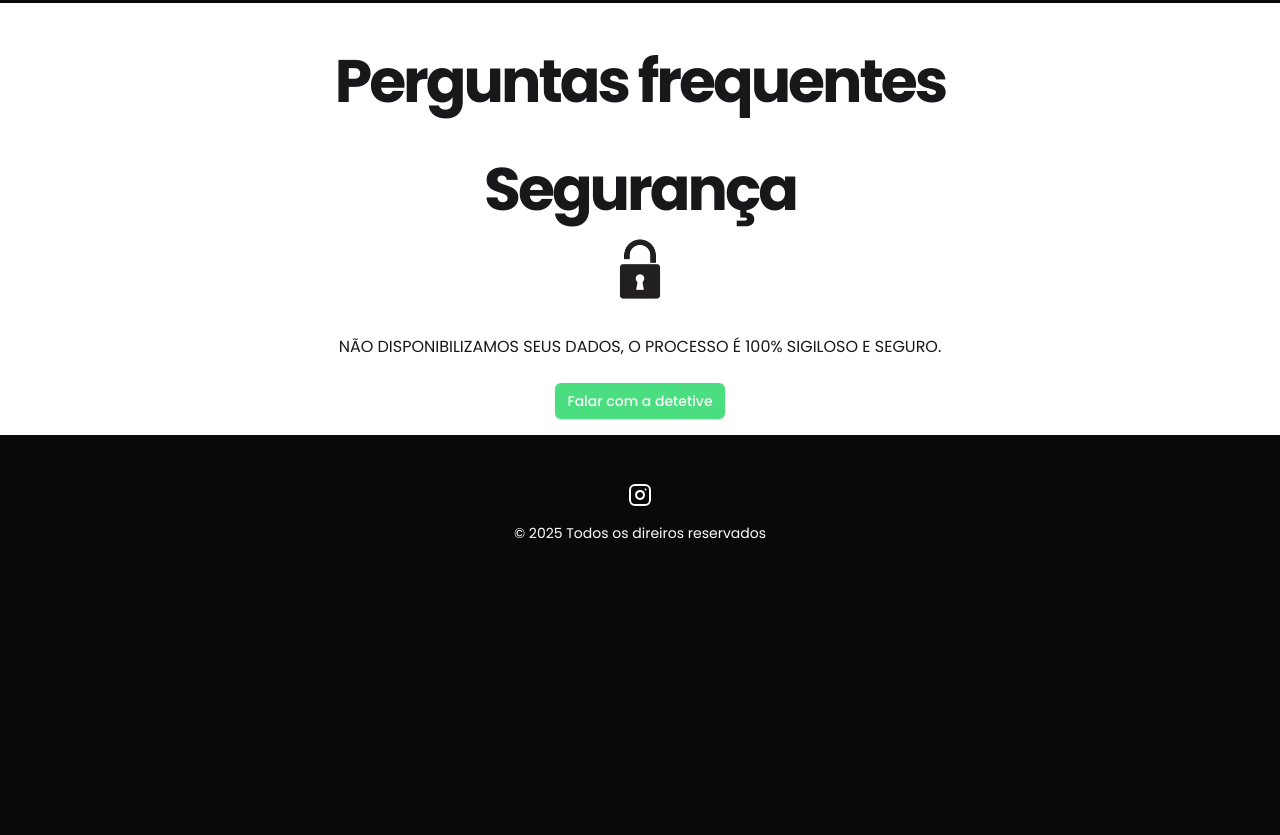
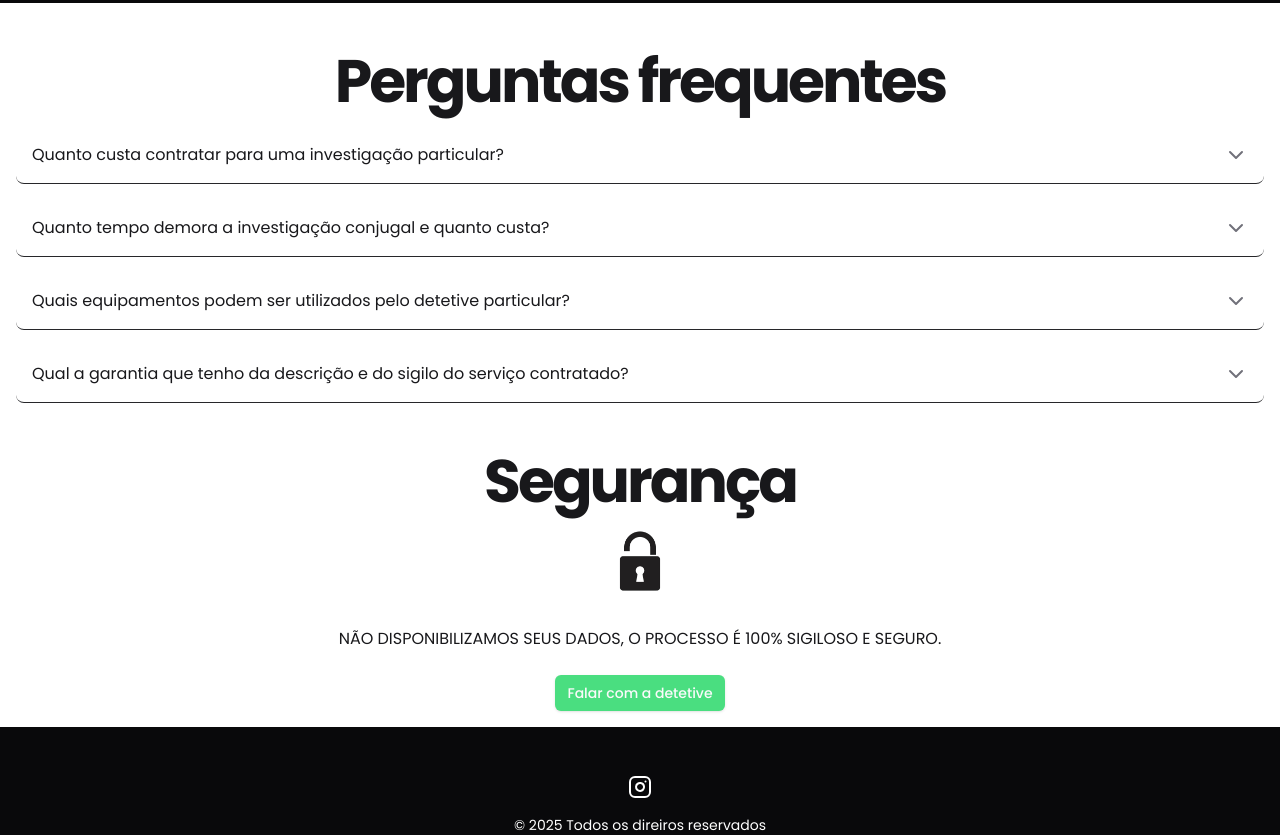
Before and after one commit to wendryuslima/detetivelima, a Next.js app: page / in a window 1280 px wide. Shown: the part 2720-3555 px from the top of the page. Before the commit the page ends 3263 px from the top, so only its background shows below. Built offline with nearby package versions, Linux system fonts and the light colour scheme.

Commit message:
return accordion

```diff
--- a/src/components/accordion-item.tsx
+++ b/src/components/accordion-item.tsx
@@ -1,33 +1,33 @@
-// import {
-//   Accordion,
-//   AccordionContent,
-//   AccordionItem,
-//   AccordionTrigger,
-// } from "./ui/accordion";
+import {
+  Accordion,
+  AccordionContent,
+  AccordionItem,
+  AccordionTrigger,
+} from "./ui/accordion";
 
-// interface AccordionItemProps {
-//   itemTitle: string;
-//   itemContent: string;
-// }
-// const AccordionItems = ({ itemTitle, itemContent }: AccordionItemProps) => {
-//   // return (
-//     // <Accordion
-//     //   data-aos="fade-up"
-//     //   className="w-full gap-4 px-4 text-primary"
-//     //   type="single"
-//     //   collapsible
-//     // >
-//     //   <AccordionItem
-//     //     className="gap-4 rounded-lg border-b border-solid px-4"
-//     //     value="item-1"
-//     //   >
-//     //     <AccordionTrigger>{itemTitle}</AccordionTrigger>
-//     //     <AccordionContent className="text-secundary mt-6 text-left">
-//     //       {itemContent}
-//     //     </AccordionContent>
-//     //   </AccordionItem>
-//   //   // </Accordion>
-//   // );
-// // };
+interface AccordionItemProps {
+  itemTitle: string;
+  itemContent: string;
+}
+const AccordionItems = ({ itemTitle, itemContent }: AccordionItemProps) => {
+  return (
+    <Accordion
+      data-aos="fade-up"
+      className="w-full gap-4 px-4 text-primary"
+      type="single"
+      collapsible
+    >
+      <AccordionItem
+        className="gap-4 rounded-lg border-b border-solid px-4"
+        value="item-1"
+      >
+        <AccordionTrigger>{itemTitle}</AccordionTrigger>
+        <AccordionContent className="text-secundary mt-6 text-left">
+          {itemContent}
+        </AccordionContent>
+      </AccordionItem>
+    </Accordion>
+  );
+};
 
-// export default AccordionItems;
+export default AccordionItems;
--- a/src/components/faq.tsx
+++ b/src/components/faq.tsx
@@ -1,4 +1,4 @@
-// import AccordionItems from "./accordion-item";
+import AccordionItems from "./accordion-item";
 
 const FAQ = () => {
   return (
@@ -12,7 +12,7 @@ const FAQ = () => {
             Perguntas frequentes
           </h2>
         </div>
-{/*
+
         <AccordionItems
           itemTitle="Quanto custa contratar para uma investigação particular?"
           itemContent="Para cada tipo de investigação existe um custo, precisamos estabelecer estratégias diferenciadas para cada situação, seja ela conjugal, empresarial ou familiar. Os valores de contratações variam de R$ 750,00 à R$ 4.500,00."
@@ -28,7 +28,7 @@ const FAQ = () => {
         <AccordionItems
           itemTitle="Qual a garantia que tenho da descrição e do sigilo do serviço contratado?"
           itemContent="Total garantia, atuamos a mais de 10 anos, prestando serviços de alta qualidade ao nosso cliente, não solicitamos nenhuma ficha cadastral, o processo é 100% sigiloso."
-        /> */}
+        />
       </div>
     </div>
   );
--- a/src/components/security.tsx
+++ b/src/components/security.tsx
@@ -20,7 +20,7 @@ const Security = () => {
       </div>
 
       <div data-aos="fade-right" className="justify-center pb-4 text-center">
-        <h1 className="mt-4 text-center text-primary">
+        <h1 className="mt-4 px-6 text-center text-primary">
           NÃO DISPONIBILIZAMOS SEUS DADOS, O PROCESSO É 100% SIGILOSO E SEGURO.
         </h1>
         <Link href="https://wa.me/5511975104376?text=Olá!%20Quero%20mais%20informações">
```
